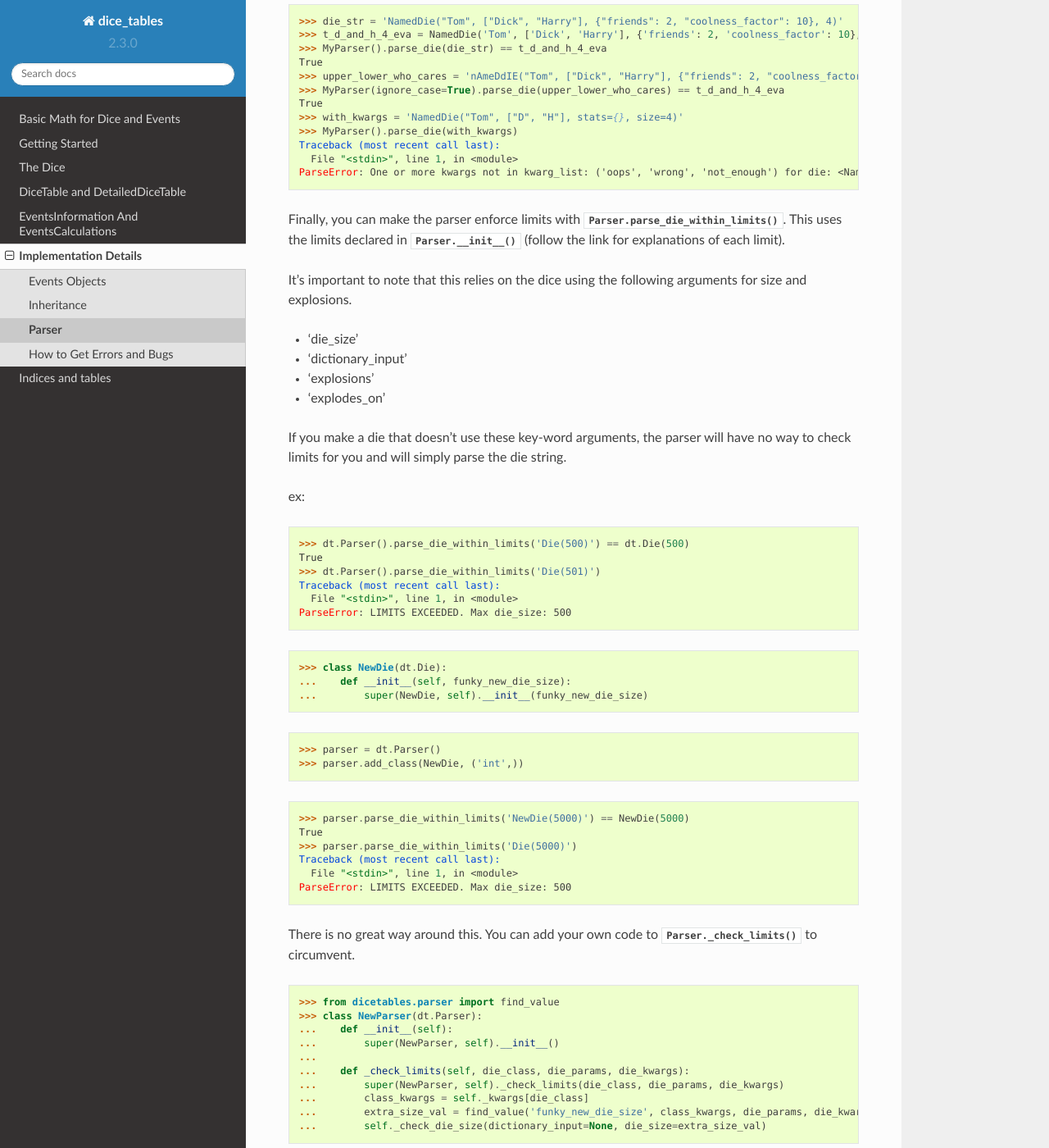
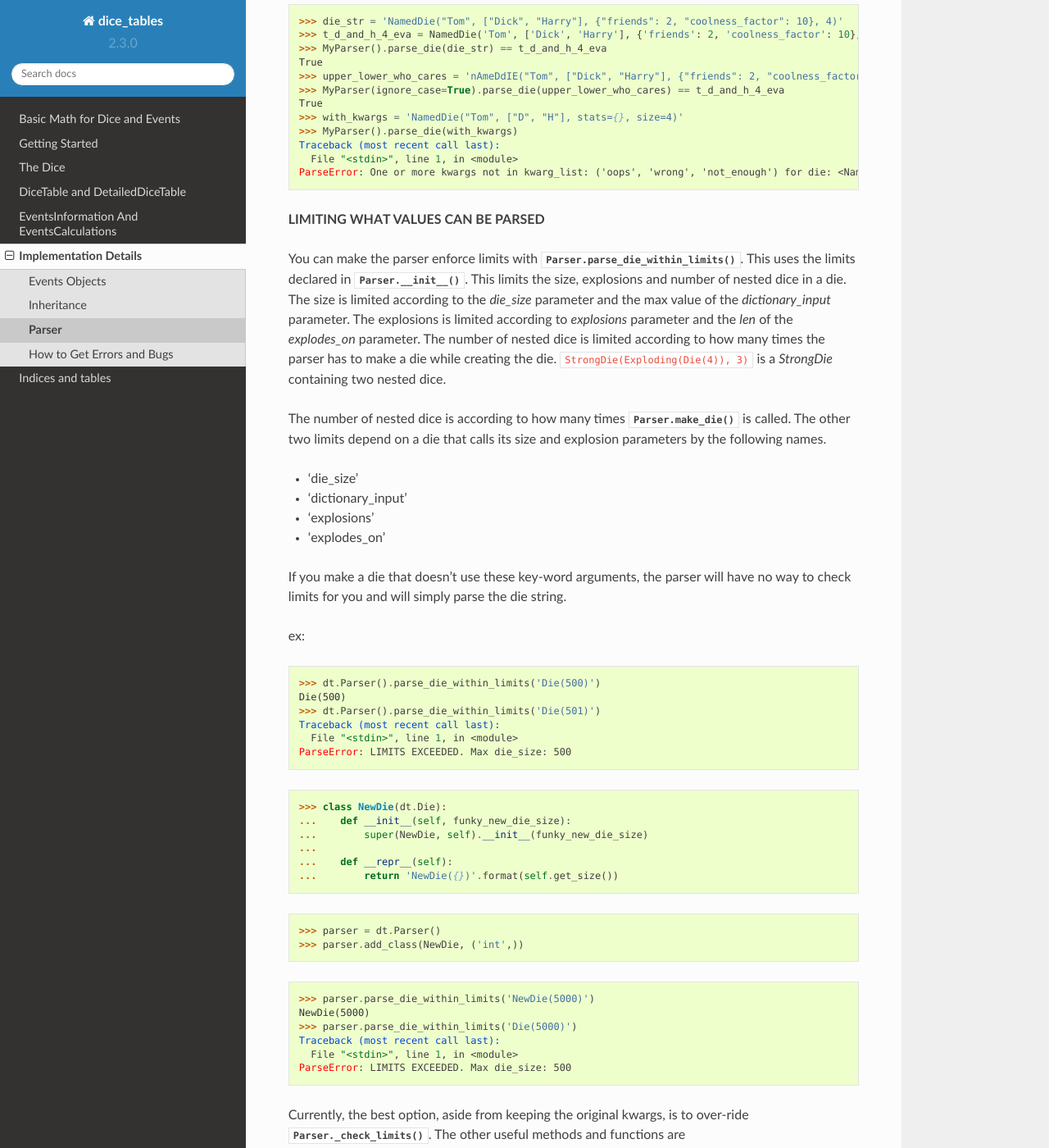
Before and after one commit to eric-s-s/dice-tables, a Sphinx documentation site: the page built from docs/implementation_details/parser.rst, in a window 1280 px wide and 1400 px high, scrolled down 2557 px. Shown: the whole window at 82% size. Built offline with Sphinx 7.4.7 and the Read the Docs theme 2.0.0, drawn with Linux system fonts in a browser that asks for light colours; some of the changed text lies outside the part shown.

Commit message:
some name changes and rst changes

```diff
--- a/README.rst
+++ b/README.rst
@@ -155,6 +155,6 @@ since v2.1.0
 since v2.2.0
 
 - Improved ExplodingOn speed.
-- Added `parse_with_limits` function to parser. Also added limit values.
+- Added `parse_die_within_limits` function to parser. Also added limit values.
 
 .. _`The Dice` : http://dice-tables.readthedocs.io/en/latest/the_dice.html
--- a/docs/implementation_details/parser.rst
+++ b/docs/implementation_details/parser.rst
@@ -158,11 +158,17 @@ Traceback (most recent call last):
   File "<stdin>", line 1, in <module>
 ParseError: One or more kwargs not in kwarg_list: ('oops', 'wrong', 'not_enough') for die: <NamedDie>
 
-Finally, you can make the parser enforce limits with :meth:`Parser.parse_die_within_limits`. This uses the limits
-declared in :meth:`Parser.__init__` (follow the link for explanations of each limit).
+**LIMITING WHAT VALUES CAN BE PARSED**
 
-It's important to note that this relies on
-the dice using the following arguments for size and explosions.
+You can make the parser enforce limits with :meth:`Parser.parse_die_within_limits`. This uses the limits
+declared in :meth:`Parser.__init__`. This limits the size, explosions and number of nested dice in a die.
+The size is limited according to the `die_size` parameter and the max value of the `dictionary_input` parameter.
+The explosions is limited according to `explosions` parameter and the `len` of the `explodes_on` parameter. The number
+of nested dice is limited according to how many times the parser has to make a die while creating the die.
+:code:`StrongDie(Exploding(Die(4)), 3)` is a `StrongDie` containing two nested dice.
+
+The number of nested dice is according to how many times :meth:`Parser.make_die` is called. The other two limits depend
+on a die that calls its size and explosion parameters by the following names.
 
 - 'die_size'
 - 'dictionary_input'
@@ -174,8 +180,8 @@ will simply parse the die string.
 
 ex:
 
->>> dt.Parser().parse_die_within_limits('Die(500)') == dt.Die(500)
-True
+>>> dt.Parser().parse_die_within_limits('Die(500)')
+Die(500)
 >>> dt.Parser().parse_die_within_limits('Die(501)')
 Traceback (most recent call last):
   File "<stdin>", line 1, in <module>
@@ -184,18 +190,26 @@ ParseError: LIMITS EXCEEDED. Max die_size: 500
 >>> class NewDie(dt.Die):
 ...    def __init__(self, funky_new_die_size):
 ...        super(NewDie, self).__init__(funky_new_die_size)
+...
+...    def __repr__(self):
+...        return 'NewDie({})'.format(self.get_size())
 
 >>> parser = dt.Parser()
 >>> parser.add_class(NewDie, ('int',))
 
->>> parser.parse_die_within_limits('NewDie(5000)') == NewDie(5000)
-True
+>>> parser.parse_die_within_limits('NewDie(5000)')
+NewDie(5000)
 >>> parser.parse_die_within_limits('Die(5000)')
 Traceback (most recent call last):
   File "<stdin>", line 1, in <module>
 ParseError: LIMITS EXCEEDED. Max die_size: 500
 
-There is no great way around this. You can add your own code to :meth:`Parser._check_limits` to circumvent.
+Currently, the best option, aside from keeping the original kwargs, is to over-ride :meth:`Parser._check_limits`.
+The other useful methods and functions are
+
+- :meth:`Parser._check_die_size`
+- :meth:`Parser._check_explosions`
+- :func:`dicetables.parser.find_value`
 
 >>> from dicetables.parser import find_value
 >>> class NewParser(dt.Parser):
```
Also changed, not shown: 2 other files.
